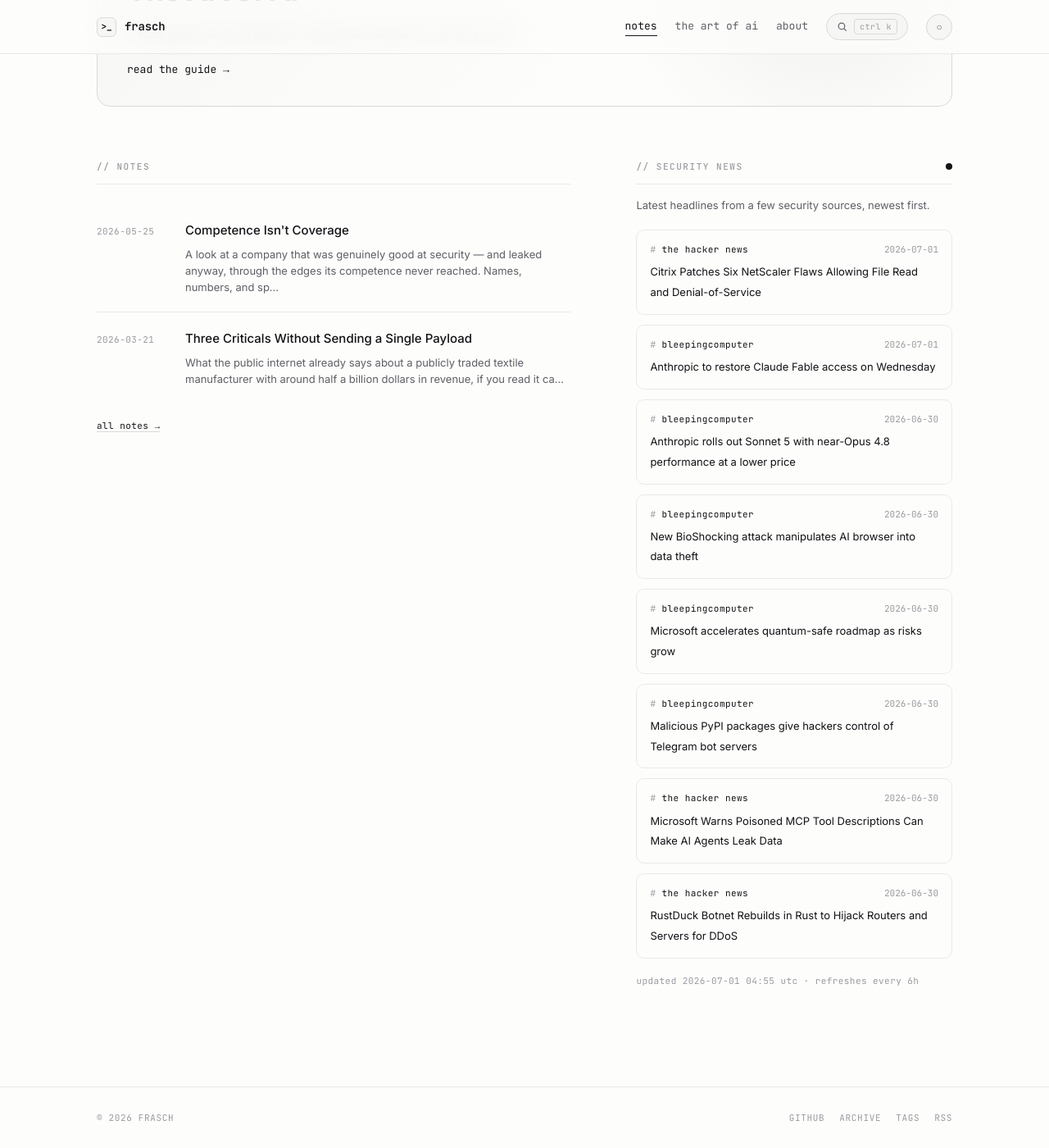
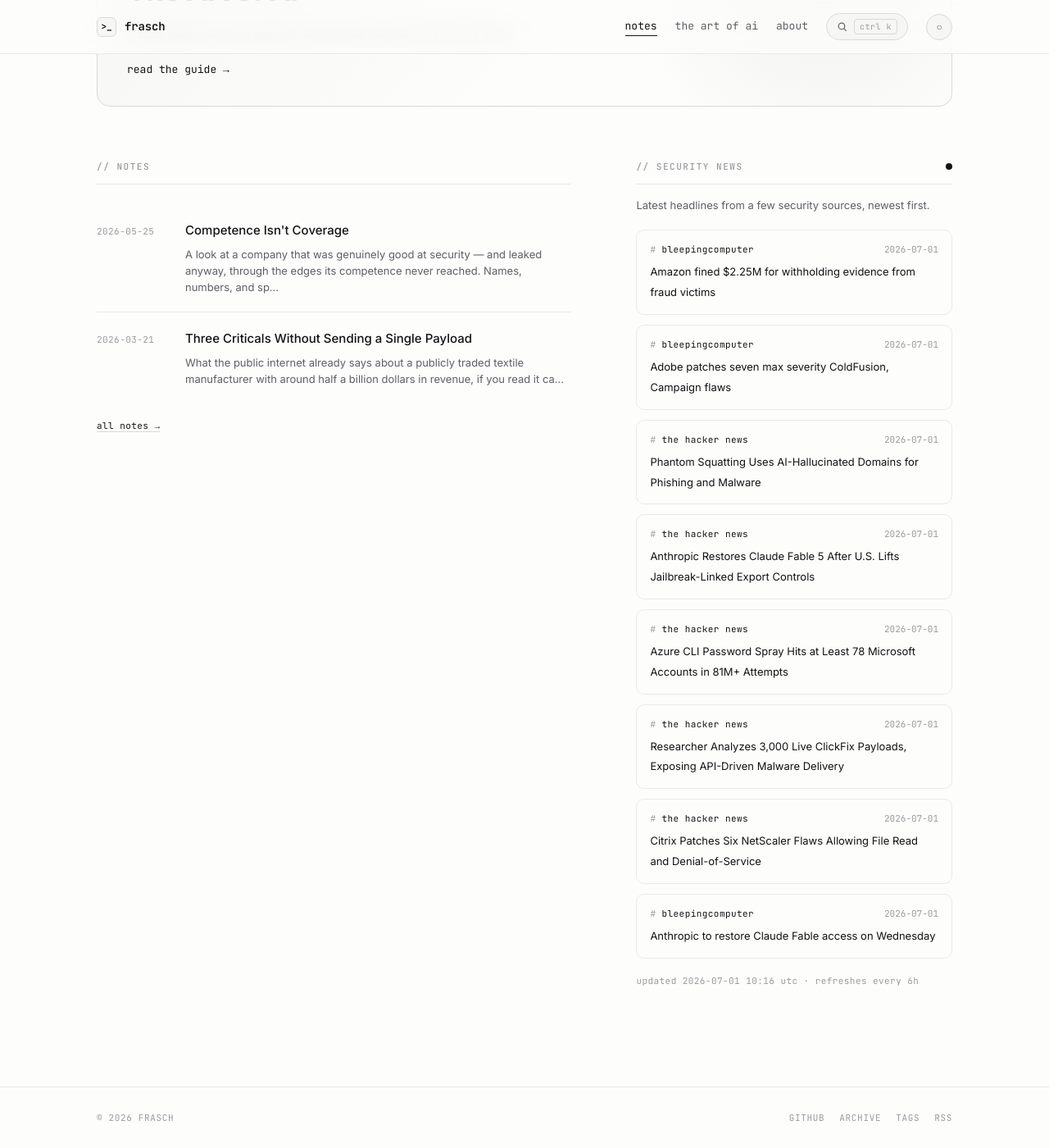
Before and after one commit to whoisfrasch/frasch, a Jekyll site: the page built from index.html, in a window 1280 px wide and 1400 px high, scrolled down 590 px. Shown: the whole window at 82% size. Built offline with Jekyll 4.4.1, drawn with Linux system fonts in a browser that asks for light colours.

Commit message:
Refresh security news feed

```diff
--- a/_data/news.json
+++ b/_data/news.json
@@ -1,6 +1,42 @@
 {
-  "updated": "2026-07-01T04:55:43Z",
+  "updated": "2026-07-01T10:16:53Z",
   "items": [
+    {
+      "source": "bleepingcomputer",
+      "title": "Amazon fined $2.25M for withholding evidence from fraud victims",
+      "link": "https://www.bleepingcomputer.com/news/security/amazon-fined-225m-for-withholding-evidence-from-fraud-victims/",
+      "date": "2026-07-01T09:43:27Z"
+    },
+    {
+      "source": "bleepingcomputer",
+      "title": "Adobe patches seven max severity ColdFusion, Campaign flaws",
+      "link": "https://www.bleepingcomputer.com/news/security/adobe-patches-seven-max-severity-coldfusion-campaign-flaws/",
+      "date": "2026-07-01T07:34:52Z"
+    },
+    {
+      "source": "the hacker news",
+      "title": "Phantom Squatting Uses AI-Hallucinated Domains for Phishing and Malware",
+      "link": "https://thehackernews.com/2026/07/phantom-squatting-uses-ai-hallucinated.html",
+      "date": "2026-07-01T07:20:51Z"
+    },
+    {
+      "source": "the hacker news",
+      "title": "Anthropic Restores Claude Fable 5 After U.S. Lifts Jailbreak-Linked Export Controls",
+      "link": "https://thehackernews.com/2026/07/anthropic-restores-claude-fable-5-after.html",
+      "date": "2026-07-01T06:46:17Z"
+    },
+    {
+      "source": "the hacker news",
+      "title": "Azure CLI Password Spray Hits at Least 78 Microsoft Accounts in 81M+ Attempts",
+      "link": "https://thehackernews.com/2026/07/azure-cli-password-spray-hits-at-least.html",
+      "date": "2026-07-01T05:46:03Z"
+    },
+    {
+      "source": "the hacker news",
+      "title": "Researcher Analyzes 3,000 Live ClickFix Payloads, Exposing API-Driven Malware Delivery",
+      "link": "https://thehackernews.com/2026/07/researcher-analyzes-3000-live-clickfix.html",
+      "date": "2026-07-01T05:32:12Z"
+    },
     {
       "source": "the hacker news",
       "title": "Citrix Patches Six NetScaler Flaws Allowing File Read and Denial-of-Service",
@@ -12,42 +48,6 @@
       "title": "Anthropic to restore Claude Fable access on Wednesday",
       "link": "https://www.bleepingcomputer.com/news/artificial-intelligence/anthropic-to-restore-claude-fable-access-on-wednesday/",
       "date": "2026-07-01T00:35:14Z"
-    },
-    {
-      "source": "bleepingcomputer",
-      "title": "Anthropic rolls out Sonnet 5 with near-Opus 4.8 performance at a lower price",
-      "link": "https://www.bleepingcomputer.com/news/artificial-intelligence/anthropic-rolls-out-sonnet-5-with-near-opus-48-performance-at-a-lower-price/",
-      "date": "2026-06-30T23:13:07Z"
-    },
-    {
-      "source": "bleepingcomputer",
-      "title": "New BioShocking attack manipulates AI browser into data theft",
-      "link": "https://www.bleepingcomputer.com/news/security/new-bioshocking-attack-manipulates-ai-browser-into-data-theft/",
-      "date": "2026-06-30T21:50:24Z"
-    },
-    {
-      "source": "bleepingcomputer",
-      "title": "Microsoft accelerates quantum-safe roadmap as risks grow",
-      "link": "https://www.bleepingcomputer.com/news/microsoft/microsoft-accelerates-quantum-safe-roadmap-as-risks-grow/",
-      "date": "2026-06-30T21:20:06Z"
-    },
-    {
-      "source": "bleepingcomputer",
-      "title": "Malicious PyPI packages give hackers control of Telegram bot servers",
-      "link": "https://www.bleepingcomputer.com/news/security/malicious-pypi-packages-give-hackers-control-of-telegram-bot-servers/",
-      "date": "2026-06-30T21:02:55Z"
-    },
-    {
-      "source": "the hacker news",
-      "title": "Microsoft Warns Poisoned MCP Tool Descriptions Can Make AI Agents Leak Data",
-      "link": "https://thehackernews.com/2026/06/microsoft-warns-poisoned-mcp-tool.html",
-      "date": "2026-06-30T17:46:07Z"
-    },
-    {
-      "source": "the hacker news",
-      "title": "RustDuck Botnet Rebuilds in Rust to Hijack Routers and Servers for DDoS",
-      "link": "https://thehackernews.com/2026/06/rustduck-botnet-rebuilds-in-rust-to.html",
-      "date": "2026-06-30T17:45:25Z"
     }
   ]
 }
```
